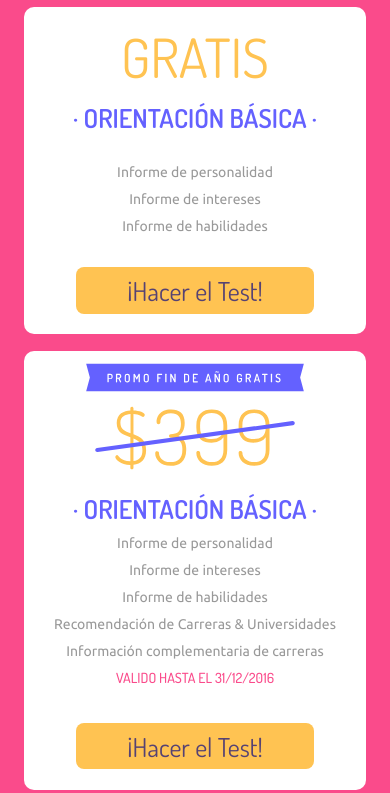
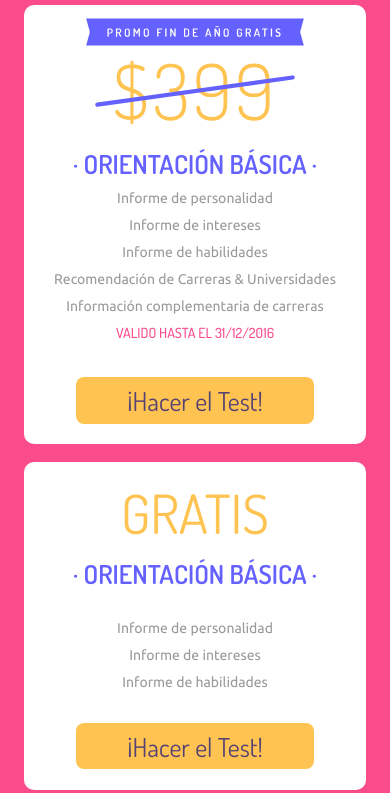
Before and after one commit to FrancoOlivari/landingviaedu, a website: page index.html in a window 390 px wide. Shown: the part 5493-6286 px from the top of the page. Drawn offline with nearby package versions, Linux system fonts and the light colour scheme; a web font is replaced by a local one.

Commit message:
Responsive Fixes 0.2

```diff
--- a/css/styles.css
+++ b/css/styles.css
@@ -887,12 +887,6 @@ footer ul li{
 	margin-top: 5%;
 }
 @media (max-width: 768px) and (orientation: landscape) {
-  .invisibleres{
-    display: none;
-  }
-  .visibleres{
-    display: inline;
- }
  header {
   background: url("../svgs/head-viaedu00.jpg") no-repeat center center fixed;
   background-size: cover;
--- a/index.html
+++ b/index.html
@@ -287,6 +287,21 @@
             <div class="row">
                 <div class="col-md-12 col-md-offset-0" id="contenedorrosa1">
                     <h2 id="elegituver">Elegí tu versión</h2>
+                    <div class="visibleres">
+                        <div id="contenedorinrosa2" class="espacioextra2">
+                            <img src="svgs/promo.svg" id="promo1">
+                            <img src="svgs/399promo.svg" id="promo2">
+                            <p>
+                            <span id="txtazul">&middot; ORIENTACIÓN BÁSICA &middot;</span><br>
+                            <span id="txtgris">Informe de personalidad<br>
+                            Informe de intereses<br>
+                            Informe de habilidades<br>
+                            Recomendación de Carreras & Universidades<br>
+                            Información complementaria de carreras</span><br>
+                            <span id="txtrosa">VALIDO HASTA EL 31/12/2016</span></p>
+                            <a href="#" id="botonhacertest2">¡Hacer el Test!</a>
+                        </div>
+                    </div>
                     <div id="contenedorinrosa" class="espacioextra2">
                         <p><span id="txtamarillo">GRATIS</span><br>
                         <span id="txtazul">&middot; ORIENTACIÓN BÁSICA &middot;</span><br></p>
@@ -295,7 +310,7 @@
                         Informe de habilidades</span></p>
                         <a href="#" id="botonhacertest2">¡Hacer el Test!</a>
                     </div>
-                    <div id="contenedorinrosa2" class="espacioextra2">
+                    <div id="contenedorinrosa2" class="espacioextra2 invisibleres">
                         <img src="svgs/promo.svg" id="promo1">
                         <img src="svgs/399promo.svg" id="promo2">
                         <p>
```
